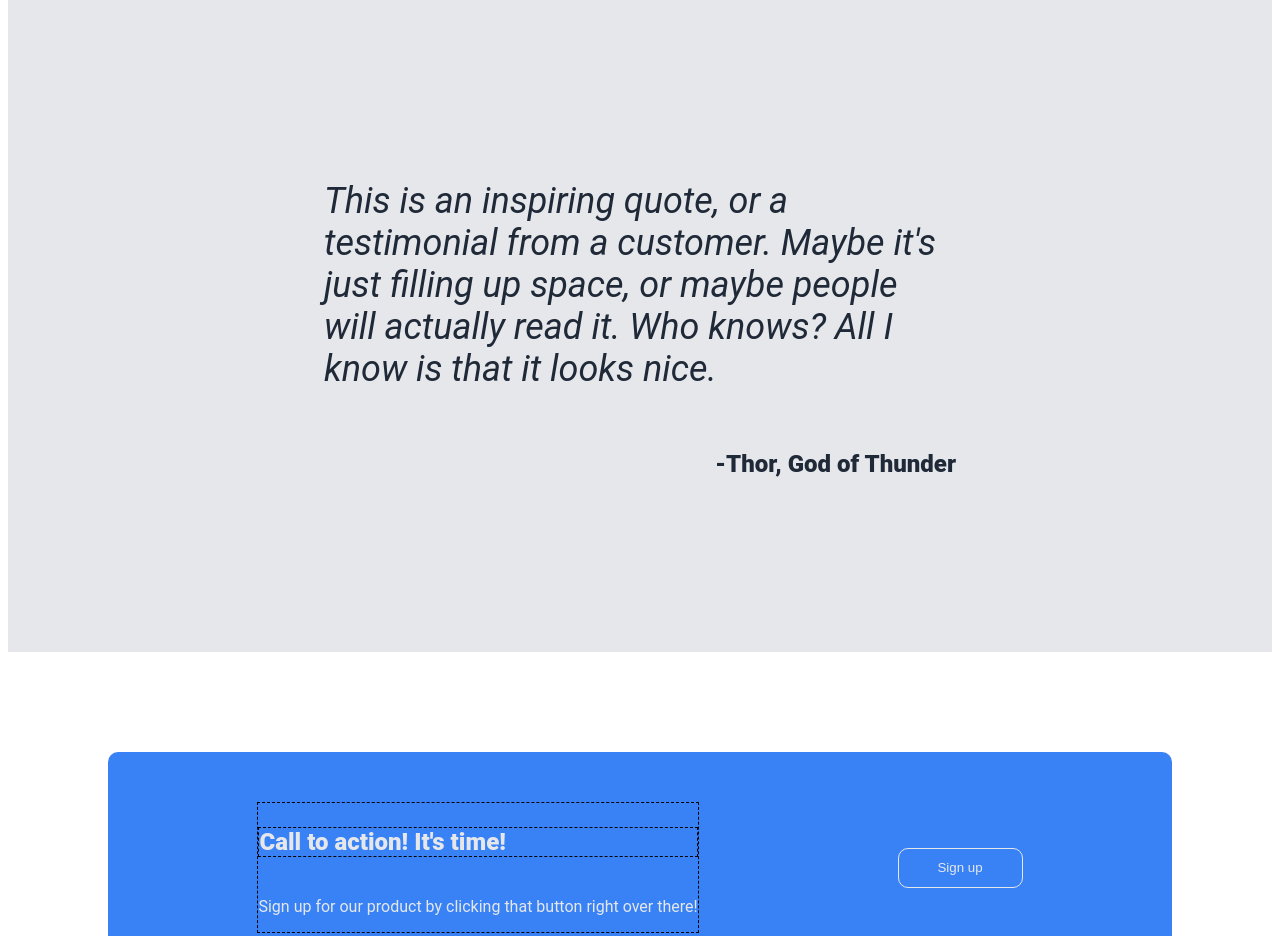
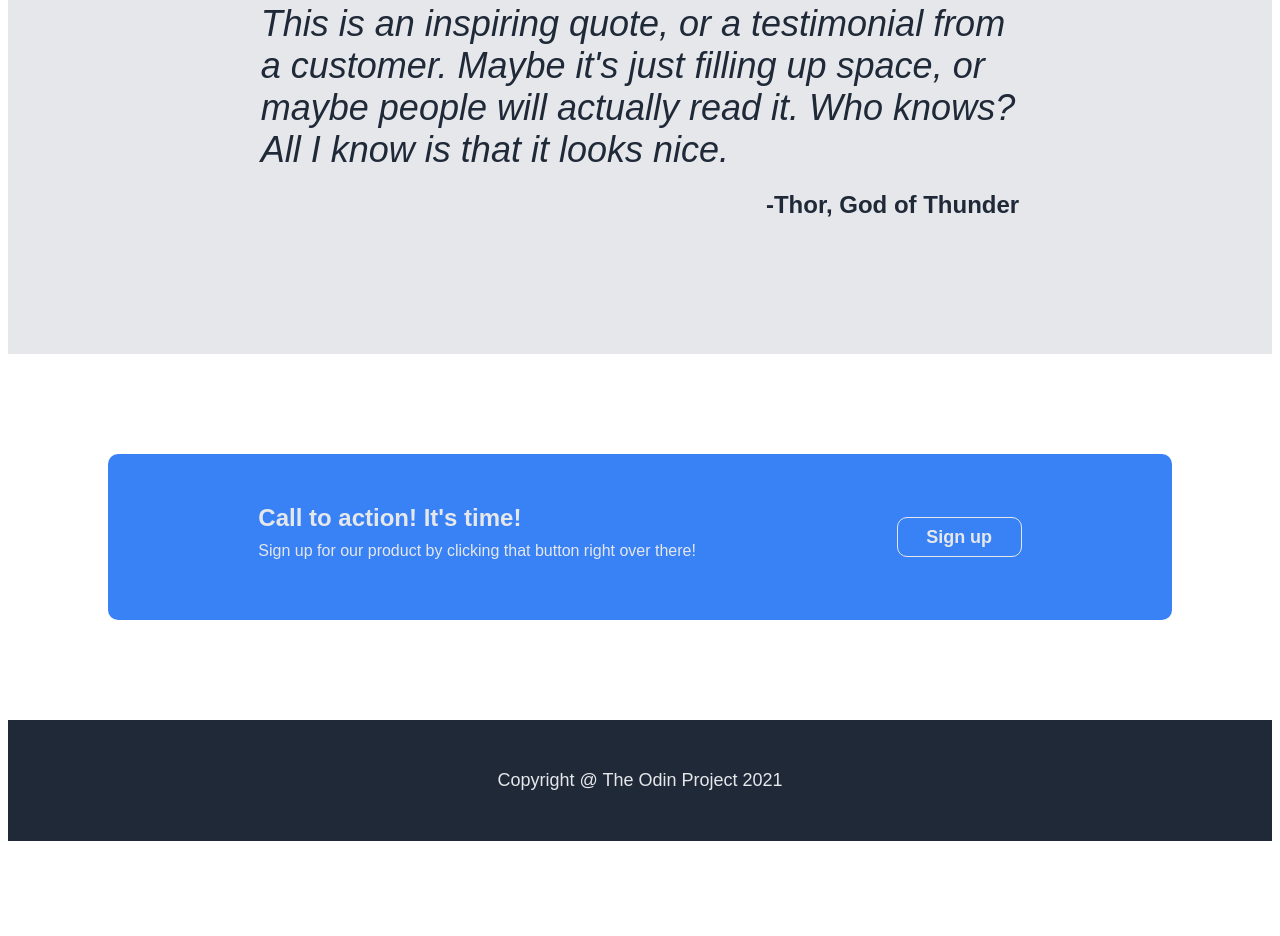
Before and after one commit to codyriebel/TOP_landing_page, a plain HTML site: page index.html in a window 1280 px wide. Shown: the part 1161-2097 px from the top of the page. After the commit the page ends 2010 px from the top, so only its background shows below. Drawn offline with Linux system fonts and the light colour scheme.

Commit message:
completed project

```diff
--- a/index.html
+++ b/index.html
@@ -37,7 +37,7 @@
   </div>
   <div class="bottom_container">
     <div class="bottom_txt">
-      <h3>Call to action! It's time!</h3>
+      <p class="call">Call to action! It's time!</p>
       <p>Sign up for our product by clicking that button right over there!</p>
     </div>
     <button class="button2">Sign up</button>
--- a/style.css
+++ b/style.css
@@ -1,5 +1,5 @@
 body {
-  font-family: 'Roboto';
+  font-family: sans-serif, 'Roboto';
 }
 
 div {
@@ -11,7 +11,7 @@ div {
   background-color: #1F2937;
   color: #E5E7EB;
   font-size: 18px;
-  padding: 50px 0;
+  padding: 0 0 50px;
 }
 
 header {
@@ -22,13 +22,15 @@ header {
 
 .logo {
   font-size: 24px;
-  color: #F9FAF8
+  color: #F9FAF8;
+  font-weight: 800;
 }
 
 h1 {
   font-size: 48px;
   font-weight: 800;
-  color: #F9FAF8
+  color: #F9FAF8;
+  margin: 0;
 }
 
 ul {
@@ -45,22 +47,30 @@ a {
 
 .top {
   margin: 100px 200px;
-  gap: 50px;
+  gap: 30px;
 }
 
 .hero {
-  display: block;
+  flex-direction: column;
+  justify-content: center;
   width: 50%;
+}
+
+p {
+  margin: 10px 0;
 }
 
 button {
   width: 125px;
   height: 40px;
+  margin: 10px 0;
   padding: 8px 14px;
   border: 1px solid;
   border-radius: 10px;
   background-color: #3882F6;
   color: #E5E7EB;
+  font-size: 18px;
+  font-weight: 800;
 }
 
 .img {
@@ -108,8 +118,9 @@ h2 {
   flex-direction: column;
   justify-content: center;
   align-items: center;
-  padding: 150px 25%;
+  padding: 125px 20%;
   font-size: 36px;
+  font-weight: 300;
   font-style: italic;
   color: #1F2937
 }
@@ -134,19 +145,16 @@ h2 {
   flex-direction: column;
   justify-content: center;
   color: #E5E7EB;
-  border: 1px black;
-  border-style: dashed;
 }
 
-h3 {
+.call {
   font-size: 24px;
   font-weight: 800;
-  border: 1px black;
-  border-style: dashed;
+  margin: 0;
 }
-
 
 footer {
   background-color: #1F2937;
   text-align: center;
+  padding-top: 50px;
 }
```
